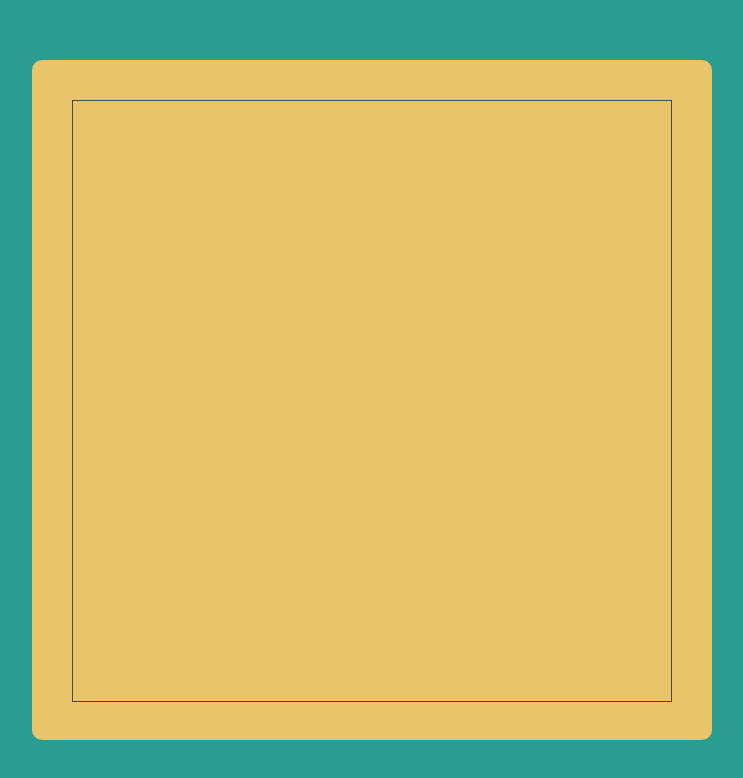
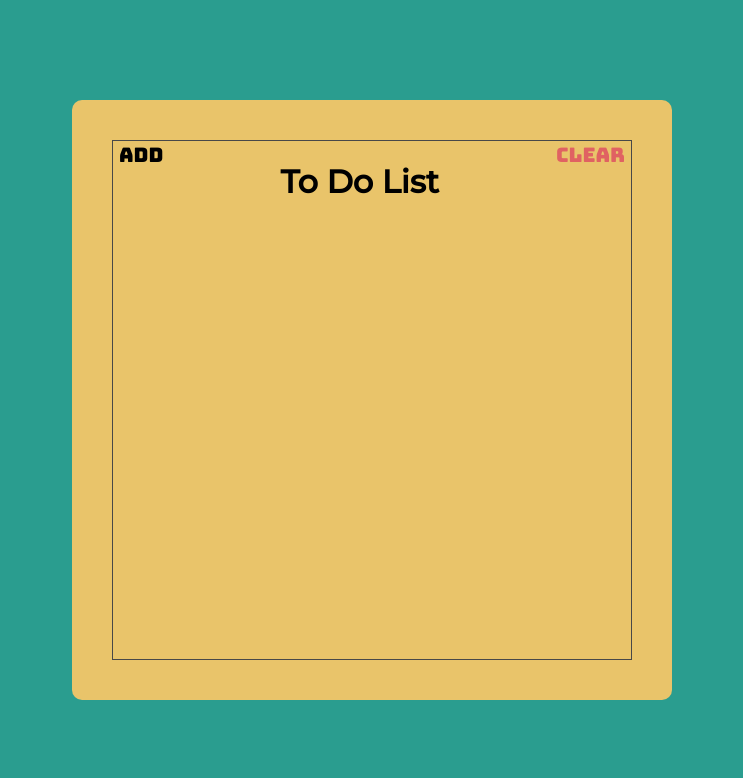
Before and after one commit to muqsin/react-todo-list, a plain HTML site: page index.html in a window 1280 px wide. Shown: the whole page, without its empty margins (268-1011 px from the left). Drawn offline with Linux system fonts and the light colour scheme.

Commit message:
add header section

```diff
--- a/index.html
+++ b/index.html
@@ -15,7 +15,13 @@
   </head>
   <body>
     <div class="container">
-      <div class="frame"></div>
+      <div class="frame">
+        <div class="header">
+          <button class="header-btn">Add</button>
+          <h1 class="header-title">To Do List</h1>
+          <button class="header-btn main-red-color">Clear</button>
+        </div>
+      </div>
     </div>
   </body>
 </html>
--- a/style.css
+++ b/style.css
@@ -1,3 +1,15 @@
+* {
+  box-sizing: border-box;
+}
+
+:root {
+  --main-red-color: #e06262;
+}
+
+.main-red-color {
+  color: var(--main-red-color);
+}
+
 body {
   display: flex;
   justify-content: center;
@@ -25,4 +37,24 @@ html {
 .frame {
   border: 1px solid #484848;
   height: 100%;
+  display: flex;
+  flex-direction: column;
 }
+
+.header {
+  display: flex;
+  flex-direction: row;
+  justify-content: space-between;
+  align-items: flex-start;
+}
+
+.header-title {
+  font-family: "Montserrat", sans-serif;
+}
+
+.header-btn {
+  background-color: unset;
+  border: unset;
+  font-family: "Bungee", cursive;
+  font-size: 20px;
+}
```
